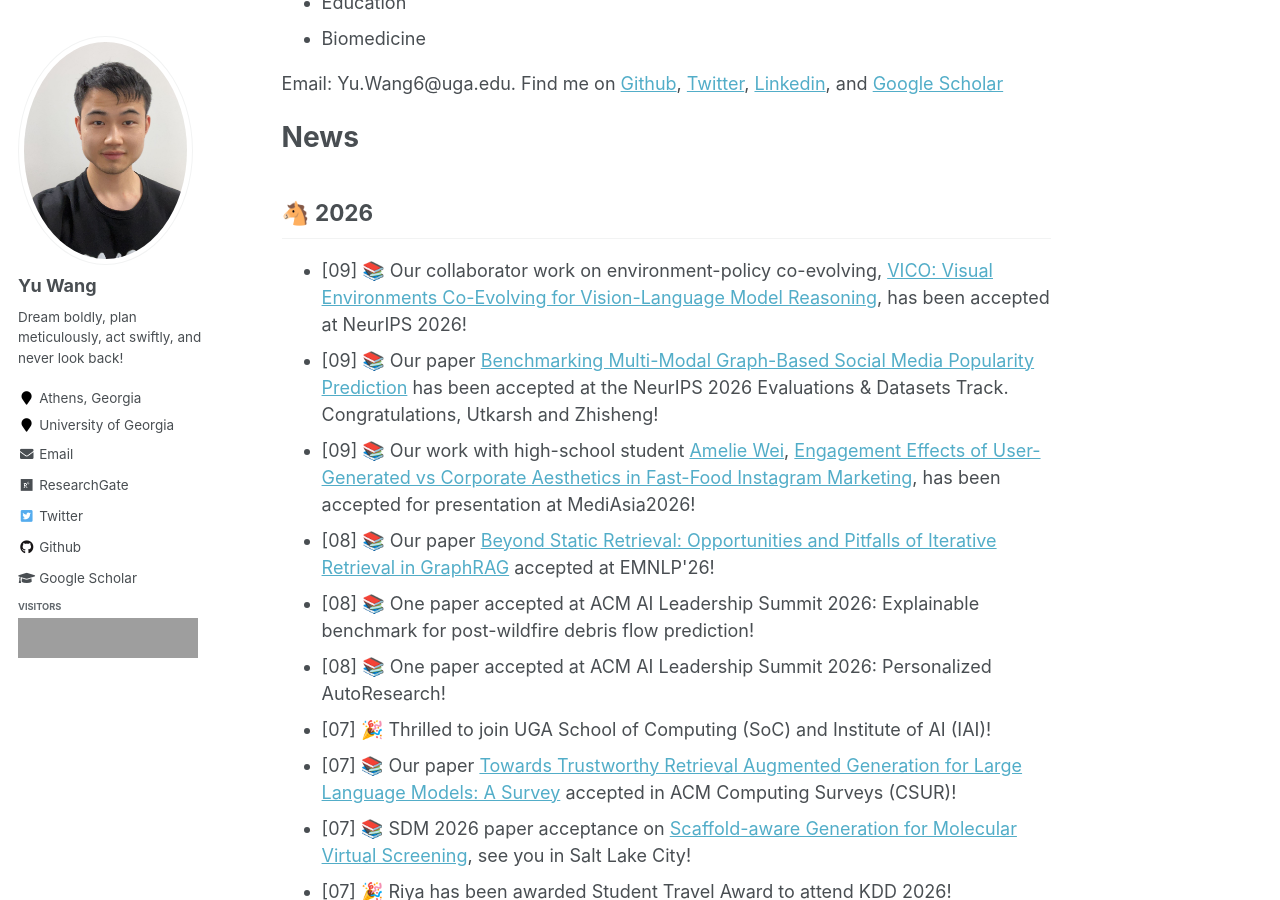
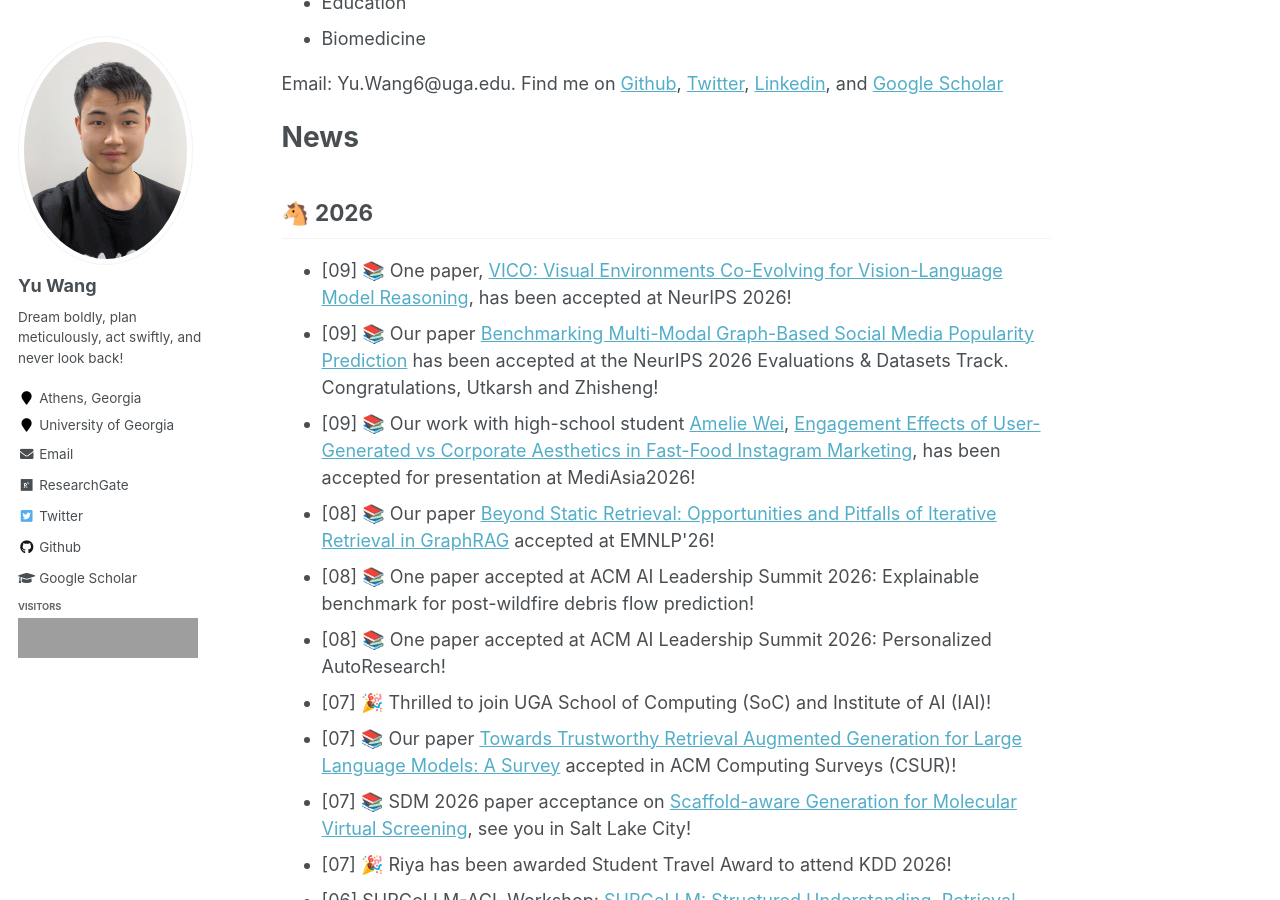
Before and after one commit to yuwang0103/yuwang0103.github.io, a Jekyll site: the page built from _pages/about.md, in a window 1280 px wide and 900 px high, scrolled down 999 px. Built offline with Jekyll 4.4.1, drawn with Linux system fonts in a browser that asks for light colours; grey boxes are pictures that could not be loaded.

Commit message:
Simplify VICO acceptance announcement

```diff
--- a/_pages/about.md
+++ b/_pages/about.md
@@ -35,7 +35,7 @@
 🐴 2026
 -----
 <ul>
-<li>[09] 📚 Our collaborator work on environment-policy co-evolving, <a href='https://openreview.net/forum?id=bWQSO81TTf'>VICO: Visual Environments Co-Evolving for Vision-Language Model Reasoning</a>, has been accepted at NeurIPS 2026!</li>
+<li>[09] 📚 One paper, <a href='https://openreview.net/forum?id=bWQSO81TTf'>VICO: Visual Environments Co-Evolving for Vision-Language Model Reasoning</a>, has been accepted at NeurIPS 2026!</li>
 <li>[09] 📚 Our paper <a href='https://arxiv.org/abs/2606.27539'>Benchmarking Multi-Modal Graph-Based Social Media Popularity Prediction</a> has been accepted at the NeurIPS 2026 Evaluations &amp; Datasets Track. Congratulations, Utkarsh and Zhisheng!</li>
 <li>[09] 📚 Our work with high-school student <a href='https://www.linkedin.com/in/ameliewei'>Amelie Wei</a>, <a href='https://mediasia.iafor.org/'>Engagement Effects of User-Generated vs Corporate Aesthetics in Fast-Food Instagram Marketing</a>, has been accepted for presentation at MediAsia2026!</li>
 <li>[08] 📚 Our paper <a href='https://arxiv.org/abs/2509.25530'>Beyond Static Retrieval: Opportunities and Pitfalls of Iterative Retrieval in GraphRAG</a> accepted at EMNLP'26!</li>
```
